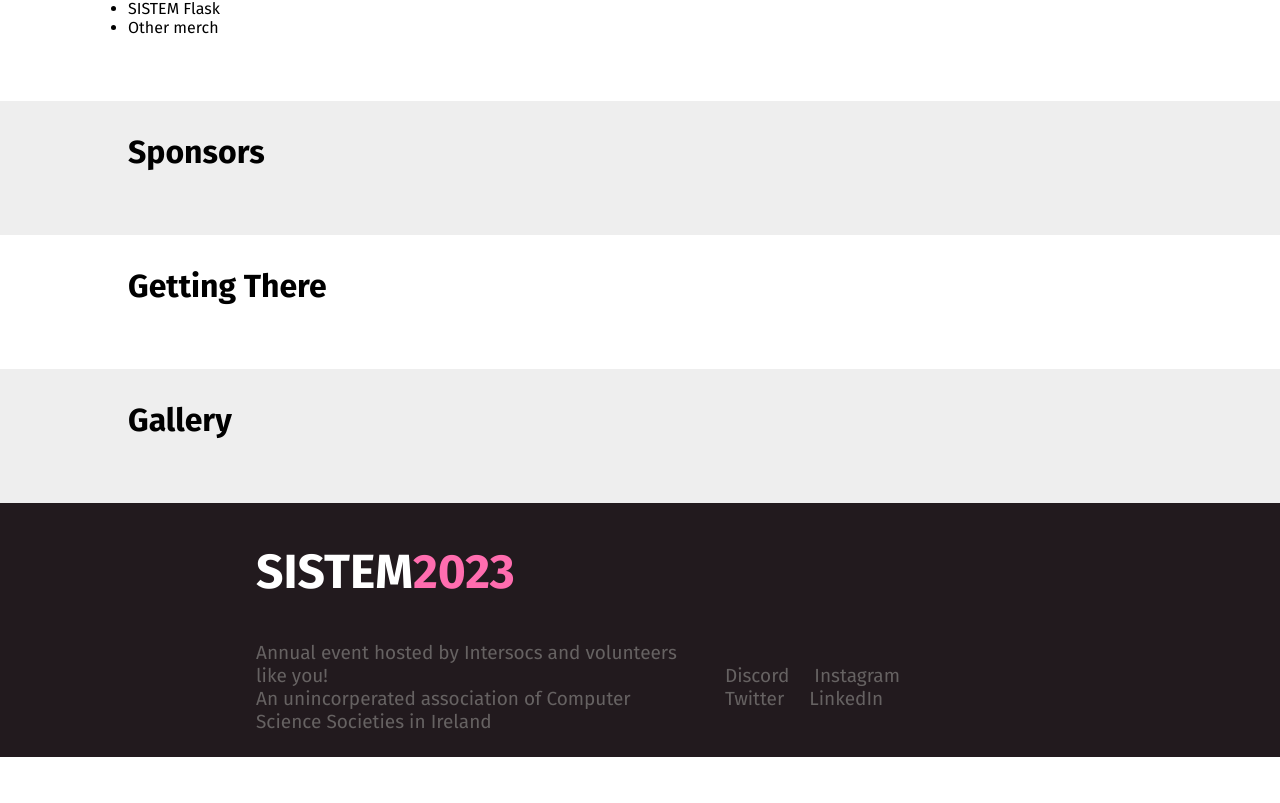
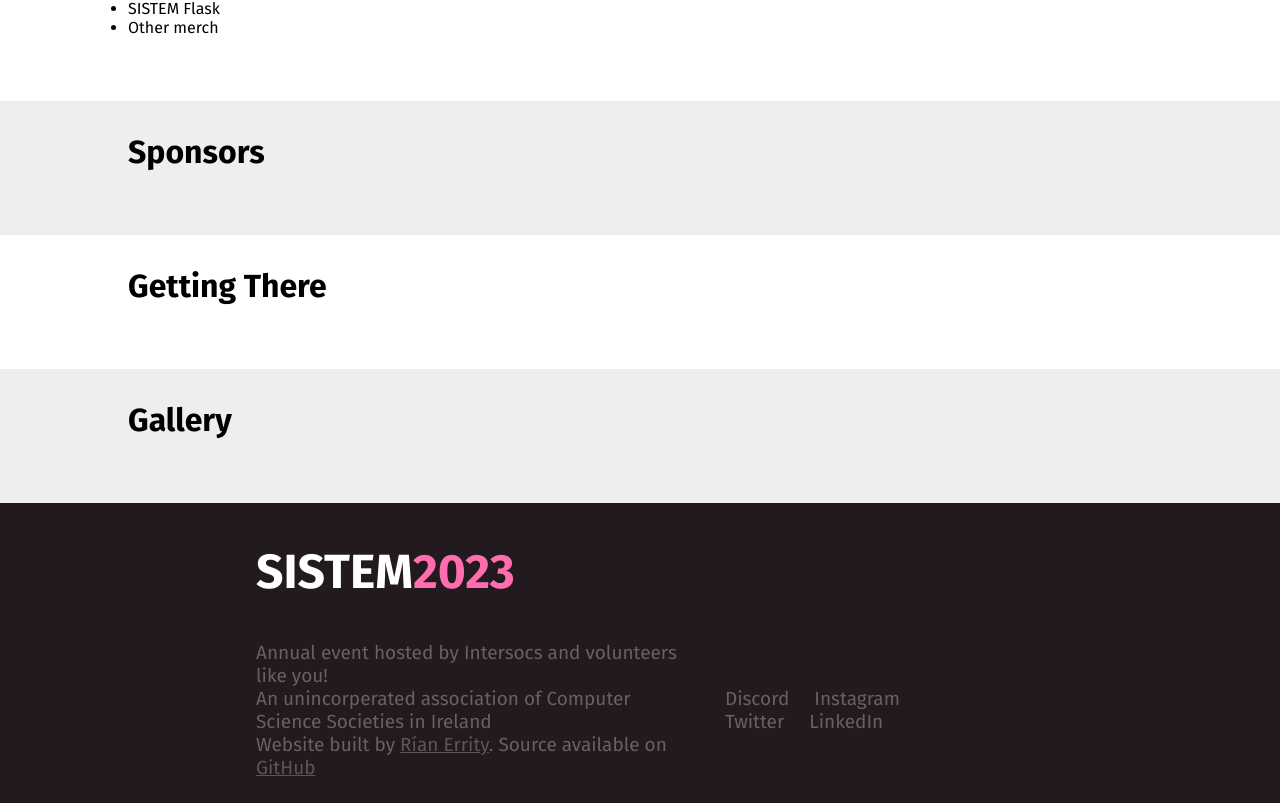
Before and after one commit to sistemconf/website, a React (Vite) app: page / in a window 1280 px wide. Shown: the part 1638-2441 px from the top of the page. Before the commit the page ends 2395 px from the top, so only its background shows below. Built offline with nearby package versions, Linux system fonts and the light colour scheme.

Commit message:
Add footer credit

```diff
--- a/src/components/static/Footer.jsx
+++ b/src/components/static/Footer.jsx
@@ -12,7 +12,7 @@ export default function Footer() {
 
             <div className="footer-links">
                 <div className="footer-credit">
-                    <p> Annual event hosted by Intersocs and volunteers like you! <br/>An unincorperated association of Computer Science Societies in Ireland  </p>
+                    <p> Annual event hosted by Intersocs and volunteers like you! <br/>An unincorperated association of Computer Science Societies in Ireland <br/> Website built by <a href="https://paradaux.io">Rían Errity</a>. Source available on <a href="https://github.com/sistemconf/website">GitHub</a> </p>
                 </div>
 
                 <div className="footer-page-links">
--- a/src/components/static/Footer.scss
+++ b/src/components/static/Footer.scss
@@ -4,6 +4,12 @@
     font-family: 'HussarBold';
     span {
         color: $secondary;
+    }
+}
+
+.footer-credit {
+    a {
+        color:#5b5757;
     }
 }
 
--- a/src/components/static/Navbar.jsx
+++ b/src/components/static/Navbar.jsx
@@ -12,7 +12,6 @@ export default function Navbar({hasBg}) {
     const [hamburgerOpen, setHamburgerOpen] = useState(false);
     const toggleHamburger = () => setHamburgerOpen((prev) => !prev);
 
-    console.log(hamburgerOpen);
     return (
         <header className={hasBg ? "is-scrolling" : ""}>
             <div className="container">
```
